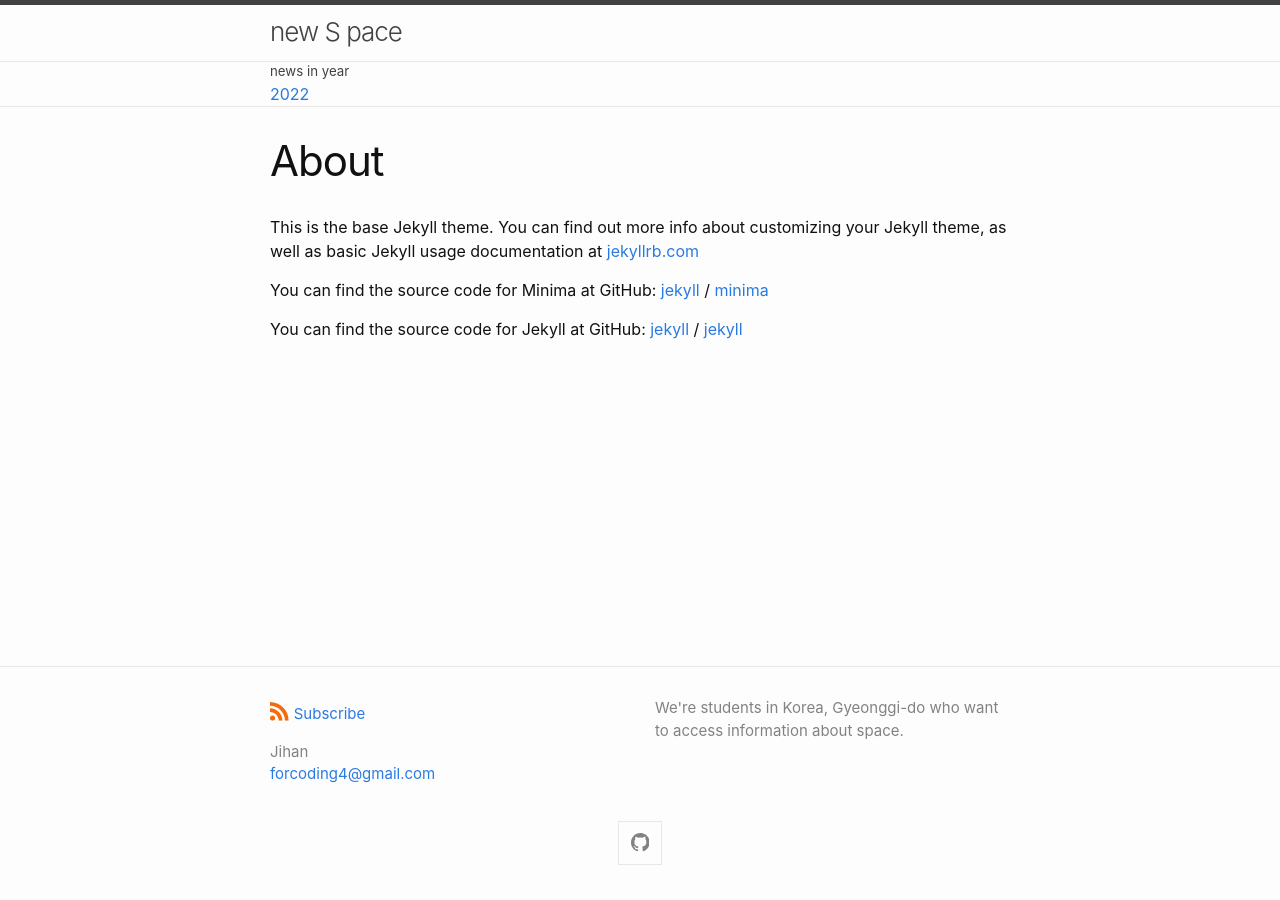
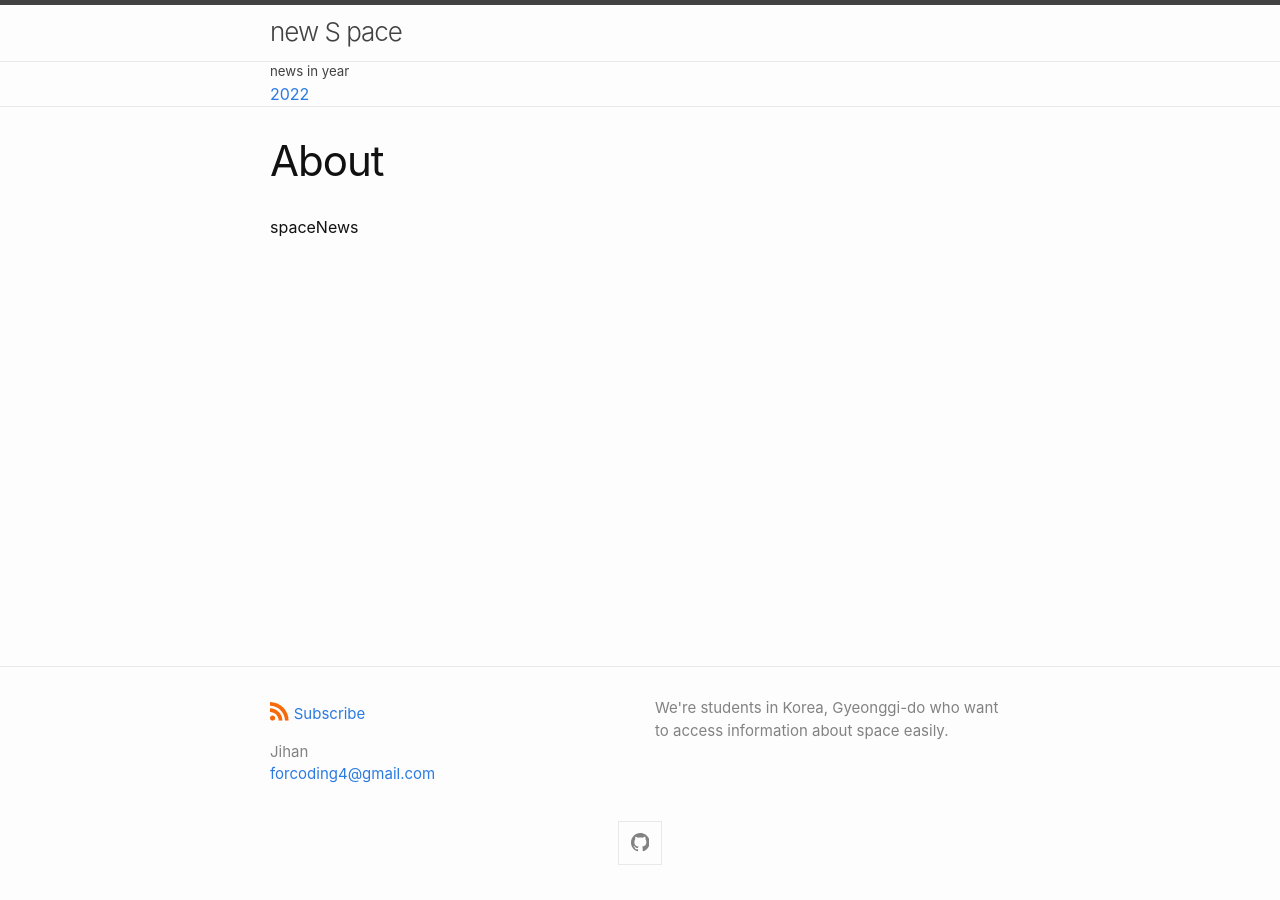
Before and after one commit to newsSpace/newSpace.github.io, a Jekyll site: the page built from about.md, in a window 1280 px wide. Built offline with Jekyll 4.4.1, drawn with Linux system fonts in a browser that asks for light colours.

Commit message:
edit informations

```diff
--- a/_config.yml
+++ b/_config.yml
@@ -3,7 +3,7 @@
   name: Jihan
   email: forcoding4@gmail.com
 description: > # this means to ignore newlines until "show_excerpts:"
-  We're students in Korea, Gyeonggi-do who want to access information about space.
+  We're students in Korea, Gyeonggi-do who want to access information about space easily.
 show_excerpts: false # set to true to show excerpts on the homepage
 
 # Minima date format
--- a/about.md
+++ b/about.md
@@ -4,15 +4,4 @@
 permalink: /about/
 ---
 
-This is the base Jekyll theme. You can find out more info about customizing your Jekyll theme, as well as basic Jekyll usage documentation at [jekyllrb.com](https://jekyllrb.com/)
-
-You can find the source code for Minima at GitHub:
-[jekyll][jekyll-organization] /
-[minima](https://github.com/jekyll/minima)
-
-You can find the source code for Jekyll at GitHub:
-[jekyll][jekyll-organization] /
-[jekyll](https://github.com/jekyll/jekyll)
-
-
-[jekyll-organization]: https://github.com/jekyll
+spaceNews
```
